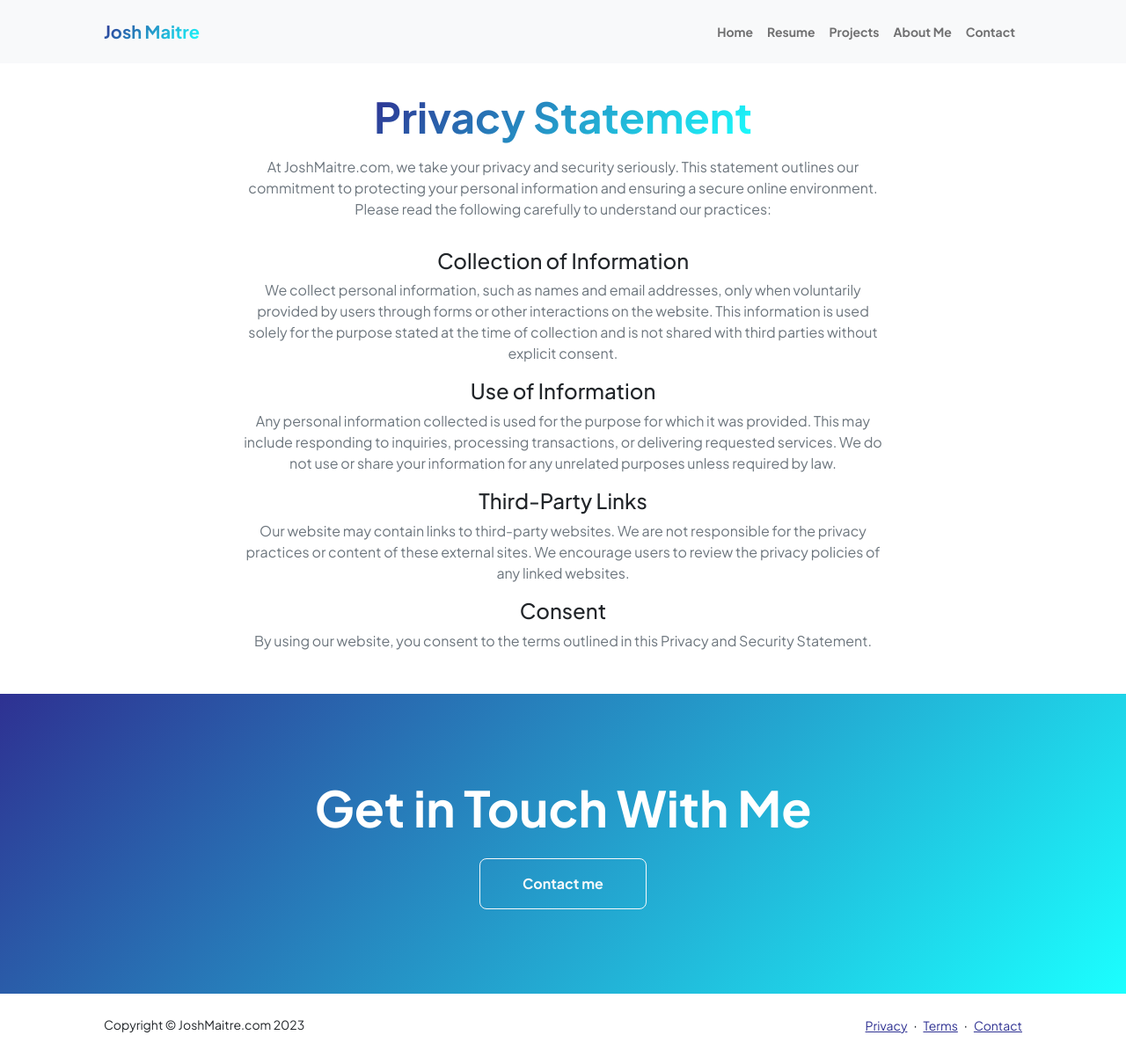
After one commit to josh-may6/portfoliowebsite, a Flask app: page /privacy in a window 1280 px wide. The commit adds this page. Shown: the whole page at 88% size. Run offline with Flask 3, Linux system fonts and the light colour scheme; some libraries are stand-ins or nearby versions.

Commit message:
Privacy Statement Page

```diff
--- a/app.py
+++ b/app.py
@@ -66,6 +66,11 @@ def aboutme():
     return render_template('aboutme.html')
 
 
+@app.route('/privacy')
+def privacy():
+    return render_template('privacy.html')
+
+
 if __name__ == '__main__':
     port = int(os.environ.get("PORT", 5000))
     app.run(host="0.0.0.0", port=port)
--- a/templates/footer.html
+++ b/templates/footer.html
@@ -3,7 +3,7 @@
                 <div class="row align-items-center justify-content-between flex-column flex-sm-row">
                     <div class="col-auto"><div class="small m-0">Copyright &copy; JoshMaitre.com 2023</div></div>
                     <div class="col-auto">
-                        <a class="small" href="#!">Privacy</a>
+                        <a class="small" href="{{ url_for('privacy') }}">Privacy</a>
                         <span class="mx-1">&middot;</span>
                         <a class="small" href="#!">Terms</a>
                         <span class="mx-1">&middot;</span>
--- /dev/null
+++ b/templates/privacy.html
@@ -0,0 +1,64 @@
+{% include 'header.html' %}
+            <!-- Projects Section-->
+            <section>
+                <div class="container px-5 mb-5">
+<div class="text-center mb-5">
+
+
+
+                        <div class="container px-3 mb-5 col-sm-auto col-lg-11 col-xl-9 col-xxl-8">
+                            <img src="" class="img-fluid py-3">
+                            <div class="container ">
+                            <h1 class="display-5 fw-bolder mb-0"><span class="text-gradient d-inline">Privacy Statement</span></h1>
+
+                                <p class="text-muted py-3">
+                                    At JoshMaitre.com, we take your privacy and security seriously. This statement
+                                    outlines our commitment to protecting your personal information and ensuring a
+                                    secure online environment. Please read the following carefully to understand our
+                                    practices:
+
+                                </p>
+                                <h4>Collection of Information</h4>
+                            <p class="text-muted">
+
+                                We collect personal information, such as names and email addresses, only when
+                                voluntarily provided by users through forms or other interactions on the website. This
+                                information is used solely for the purpose stated at the time of collection and is not
+                                shared with third parties without explicit consent.</p>
+                                <h4>Use of Information</h4>
+                                <p class="text-muted">
+                                    Any personal information collected is used for the purpose for which it was
+                                    provided. This may include responding to inquiries, processing transactions, or
+                                    delivering requested services. We do not use or share your information for any
+                                    unrelated purposes unless required by law.
+                                </p>
+                                <h4>Third-Party Links</h4>
+                            <p class="text-muted">
+                                Our website may contain links to third-party websites. We are not responsible for the
+                                privacy practices or content of these external sites. We encourage users to review the
+                                privacy policies of any linked websites.
+                            </p>
+                                <h4>Consent</h4>
+                            <p class="text-muted">
+
+                                By using our website, you consent to the terms outlined in this Privacy and Security
+                                Statement.
+                        </p>
+                                </div>
+                        </div>
+
+                    </div>
+
+                </div>
+            </section>
+            <!-- Call to action section-->
+            <section class="py-5 bg-gradient-primary-to-secondary text-white">
+                <div class="container px-5 my-5">
+                    <div class="text-center">
+                        <h2 class="display-4 fw-bolder mb-4">Get in Touch With Me</h2>
+                        <a class="btn btn-outline-light btn-lg px-5 py-3 fs-6 fw-bolder" href="{{ url_for('contact') }}">Contact me</a>
+                    </div>
+                </div>
+            </section>
+        </main>
+{% include 'footer.html' %}
```
Also changed, not shown: templates/projects.html (+21 -1 lines), static/assets/web.png (added).
